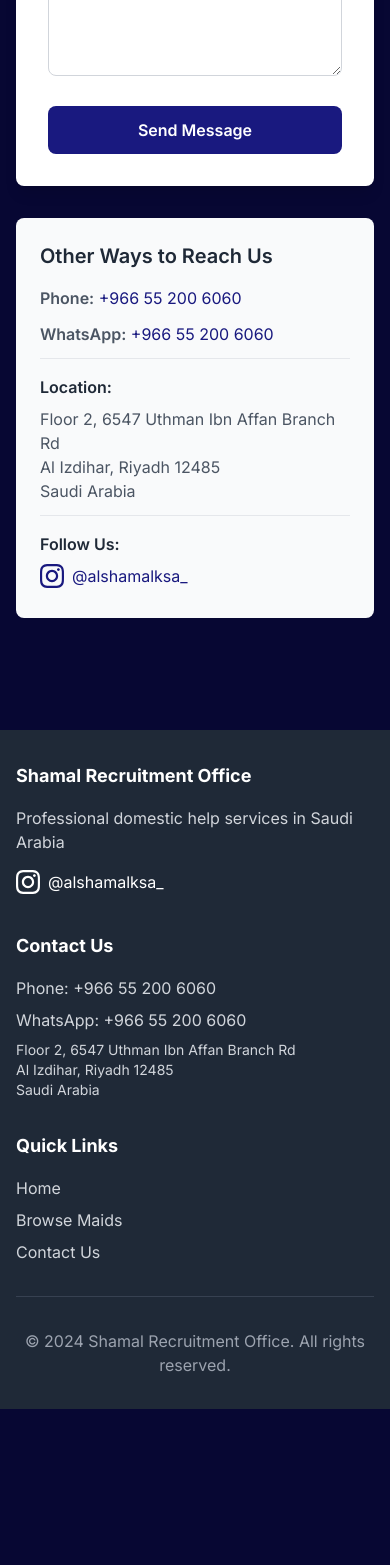
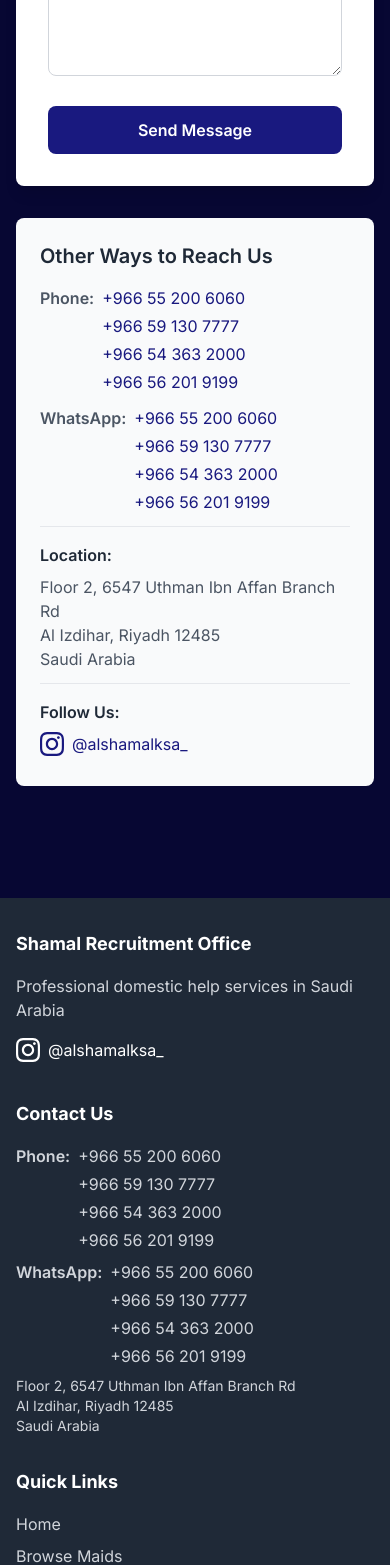
Before and after one commit to SalehAAlwakeel/Alshamal-Recruitment, a Next.js app: page /contact in a window 390 px wide. Shown: the part 1115-2680 px from the top of the page. Before the commit the page ends 2524 px from the top, so only its background shows below. Built offline with nearby package versions, Linux system fonts and the light colour scheme.

Commit message:
Fix Arabic phone number direction and add more numbers

```diff
--- a/app/contact/page.tsx
+++ b/app/contact/page.tsx
@@ -7,6 +7,19 @@ import { useLanguage } from "@/contexts/LanguageContext";
 export default function ContactPage() {
   const router = useRouter();
   const { t } = useLanguage();
+
+  const PHONE_NUMBERS = [
+    "+966552006060",
+    "+966591307777",
+    "+966543632000",
+    "+966562019199",
+  ];
+
+  const formatPhone = (e164: string) => {
+    const m = e164.match(/^\+966(\d{2})(\d{3})(\d{4})$/);
+    if (m) return `+966 ${m[1]} ${m[2]} ${m[3]}`;
+    return e164;
+  };
 
   const [formData, setFormData] = useState({
     name: "",
@@ -254,24 +267,48 @@ export default function ContactPage() {
               {t.contact.otherWays}
             </h2>
             <div className="space-y-3 text-gray-600">
-              <p>
-                <span className="font-semibold">{t.footer.phone}:</span>{" "}
+              <div className="flex items-start gap-2">
+                <span className="font-semibold">{t.footer.phone}:</span>
+                <div className="flex flex-col gap-1">
+                  {PHONE_NUMBERS.map((e164) => (
                     <a
-                  href="tel:+966552006060"
+                      key={e164}
+                      href={`tel:${e164}`}
                       className="text-primary-600 hover:text-primary-700"
                     >
-                  +966 55 200 6060
+                      <span
+                        dir="ltr"
+                        style={{ unicodeBidi: "plaintext" }}
+                        className="inline-block"
+                      >
+                        {formatPhone(e164)}
+                      </span>
                     </a>
-              </p>
-              <p>
-                <span className="font-semibold">{t.footer.whatsapp}:</span>{" "}
+                  ))}
+                </div>
+              </div>
+              <div className="flex items-start gap-2">
+                <span className="font-semibold">{t.footer.whatsapp}:</span>
+                <div className="flex flex-col gap-1">
+                  {PHONE_NUMBERS.map((e164) => (
                     <a
-                  href="https://wa.me/966552006060"
+                      key={e164}
+                      href={`https://wa.me/${e164.replace("+", "")}`}
                       className="text-primary-600 hover:text-primary-700"
+                      target="_blank"
+                      rel="noopener noreferrer"
                     >
-                  +966 55 200 6060
+                      <span
+                        dir="ltr"
+                        style={{ unicodeBidi: "plaintext" }}
+                        className="inline-block"
+                      >
+                        {formatPhone(e164)}
+                      </span>
                     </a>
-              </p>
+                  ))}
+                </div>
+              </div>
               <div className="mt-4 pt-4 border-t border-gray-200">
                 <p className="font-semibold text-gray-800 mb-2">
                   {t.contact.location}:
--- a/app/page.tsx
+++ b/app/page.tsx
@@ -9,6 +9,19 @@ import { useLanguage } from "@/contexts/LanguageContext";
 
 export default function Home() {
   const { t, language } = useLanguage();
+
+  const PHONE_NUMBERS = [
+    "+966552006060",
+    "+966591307777",
+    "+966543632000",
+    "+966562019199",
+  ];
+
+  const formatPhone = (e164: string) => {
+    const m = e164.match(/^\+966(\d{2})(\d{3})(\d{4})$/);
+    if (m) return `+966 ${m[1]} ${m[2]} ${m[3]}`;
+    return e164;
+  };
 
   const countries = [
     {
@@ -736,26 +749,48 @@ export default function Home() {
                 </p>
 
                 <div className="mt-4 space-y-2 text-sm md:text-base">
-                  <p>
-                    <span className="font-semibold">{t.footer.phone}:</span>{" "}
+                  <div className="flex items-start gap-2">
+                    <span className="font-semibold">{t.footer.phone}:</span>
+                    <div className="flex flex-col gap-1">
+                      {PHONE_NUMBERS.map((e164) => (
                         <a
-                      href="tel:+966552006060"
+                          key={e164}
+                          href={`tel:${e164}`}
                           className="text-primary-200 hover:text-white transition-colors"
                         >
-                      +966 55 200 6060
+                          <span
+                            dir="ltr"
+                            style={{ unicodeBidi: "plaintext" }}
+                            className="inline-block"
+                          >
+                            {formatPhone(e164)}
+                          </span>
                         </a>
-                  </p>
-                  <p>
-                    <span className="font-semibold">{t.footer.whatsapp}:</span>{" "}
+                      ))}
+                    </div>
+                  </div>
+                  <div className="flex items-start gap-2">
+                    <span className="font-semibold">{t.footer.whatsapp}:</span>
+                    <div className="flex flex-col gap-1">
+                      {PHONE_NUMBERS.map((e164) => (
                         <a
-                      href="https://wa.me/966552006060"
+                          key={e164}
+                          href={`https://wa.me/${e164.replace("+", "")}`}
                           className="text-primary-200 hover:text-white transition-colors"
                           target="_blank"
                           rel="noopener noreferrer"
                         >
-                      +966 55 200 6060
+                          <span
+                            dir="ltr"
+                            style={{ unicodeBidi: "plaintext" }}
+                            className="inline-block"
+                          >
+                            {formatPhone(e164)}
+                          </span>
                         </a>
-                  </p>
+                      ))}
+                    </div>
+                  </div>
                   <p className="text-xs md:text-sm text-primary-100/80 mt-3">
                     {language === "ar"
                       ? "للاستفسارات التفصيلية أو لحجز موعد، يمكنك أيضاً استخدام نموذج التواصل الكامل في صفحة اتصل بنا."
--- a/components/Footer.tsx
+++ b/components/Footer.tsx
@@ -5,6 +5,19 @@ import { useLanguage } from "@/contexts/LanguageContext";
 
 export default function Footer() {
   const { t } = useLanguage();
+
+  const PHONE_NUMBERS = [
+    "+966552006060",
+    "+966591307777",
+    "+966543632000",
+    "+966562019199",
+  ];
+
+  const formatPhone = (e164: string) => {
+    const m = e164.match(/^\+966(\d{2})(\d{3})(\d{4})$/);
+    if (m) return `+966 ${m[1]} ${m[2]} ${m[3]}`;
+    return e164;
+  };
 
   return (
     <footer className="bg-gray-800 text-white mt-12">
@@ -39,14 +52,50 @@ export default function Footer() {
             <h3 className="text-lg font-bold mb-4">{t.footer.contactUs}</h3>
             <ul className="space-y-2 text-gray-300">
               <li>
-                <a href="tel:+966552006060" className="hover:text-white transition-colors">
-                  {t.footer.phone}: +966 55 200 6060
-                </a>
+                <div className="flex items-start gap-2">
+                  <span className="font-semibold">{t.footer.phone}:</span>
+                  <div className="flex flex-col gap-1">
+                    {PHONE_NUMBERS.map((e164) => (
+                      <a
+                        key={e164}
+                        href={`tel:${e164}`}
+                        className="hover:text-white transition-colors"
+                      >
+                        <span
+                          dir="ltr"
+                          style={{ unicodeBidi: "plaintext" }}
+                          className="inline-block"
+                        >
+                          {formatPhone(e164)}
+                        </span>
+                      </a>
+                    ))}
+                  </div>
+                </div>
               </li>
               <li>
-                <a href="https://wa.me/966552006060" className="hover:text-white transition-colors">
-                  {t.footer.whatsapp}: +966 55 200 6060
-                </a>
+                <div className="flex items-start gap-2">
+                  <span className="font-semibold">{t.footer.whatsapp}:</span>
+                  <div className="flex flex-col gap-1">
+                    {PHONE_NUMBERS.map((e164) => (
+                      <a
+                        key={e164}
+                        href={`https://wa.me/${e164.replace("+", "")}`}
+                        className="hover:text-white transition-colors"
+                        target="_blank"
+                        rel="noopener noreferrer"
+                      >
+                        <span
+                          dir="ltr"
+                          style={{ unicodeBidi: "plaintext" }}
+                          className="inline-block"
+                        >
+                          {formatPhone(e164)}
+                        </span>
+                      </a>
+                    ))}
+                  </div>
+                </div>
               </li>
               <li className="mt-4">
                 <p className="text-sm">
```
Lines whose indentation alone changed are shown as unchanged.
